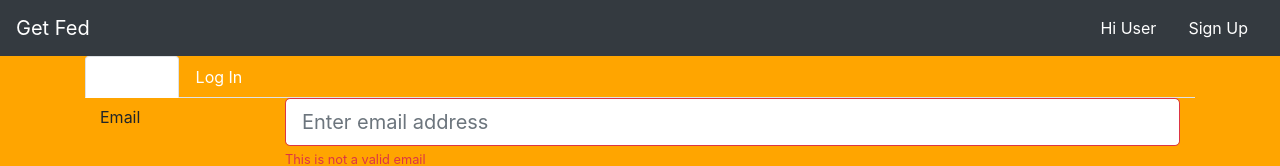
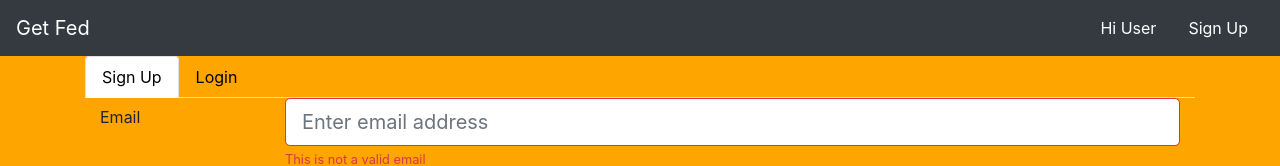
Before and after one commit to sharathgeorgem/get-fed, a Next.js app: page /authenticate in a window 1280 px wide. Shown: the top 166 px of the page. Built offline with nearby package versions, Linux system fonts and the light colour scheme; no server answers.

Commit message:
Fixed authenticate component

```diff
--- a/pages/authenticate.js
+++ b/pages/authenticate.js
@@ -44,7 +44,11 @@ class Authenticate extends React.Component {
             className={this.state.activeTab===1 ? 'active' : 'not'}
             onClick={() => { this.switchTab(1) }}
           >
-            Sign Up
+            <span
+              style={{ color: '#000' }}
+            >
+              Sign Up
+            </span>
           </NavLink>
         </NavItem>
         <NavItem>
@@ -52,10 +56,20 @@ class Authenticate extends React.Component {
             className={this.state.activeTab===2 ? 'active' : 'not'}
             onClick={() => { this.switchTab(2) }}
           >
-            Log In
+          <span
+            style={{ color: '#000' }}
+          >
+            Login
+          </span>
           </NavLink>
         </NavItem>
       </Nav>
+      <style jsx global>
+        {`.active {
+          background: 'black';
+          }
+        `}
+      </style>
       <TabContent activeTab={this.state.activeTab}>
         <TabPane tabId={1}>
           <AuthenticateForm route='register' statusMessage={registerStatusMessage} />
```
